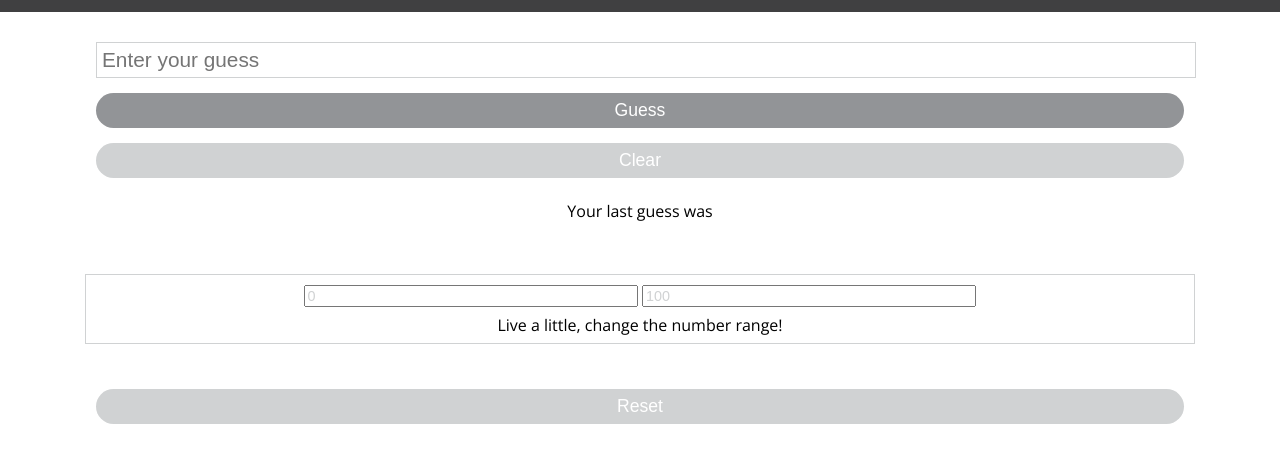
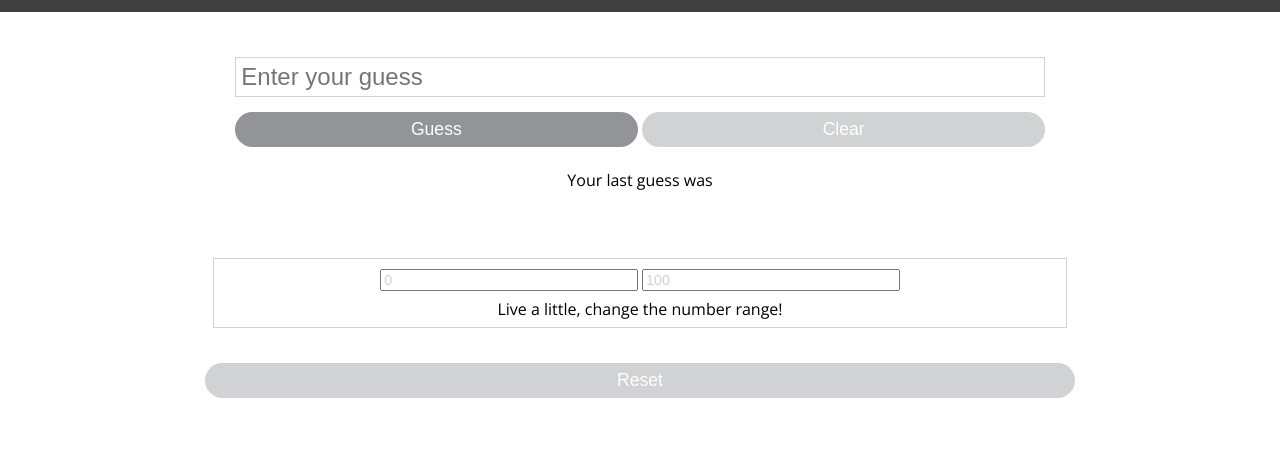
Before and after one commit to marissa27/number-guesser, a plain HTML site: page index.html in a window 1280 px wide. Shown: the part 60-522 px from the top of the page. Drawn offline with nearby package versions, Linux system fonts and the light colour scheme.

Commit message:
Do MediaQuery

```diff
--- a/index.html
+++ b/index.html
@@ -2,6 +2,7 @@
 <html>
   <head>
     <meta charset="utf-8">
+    <meta name="viewport" content="width=device-width, initial-scale=1, user-scalable=true;">
     <link rel="stylesheet" href="reset.css">
     <link rel="stylesheet" href="main.css">
     <link href="https://fonts.googleapis.com/css?family=Open+Sans:300,700" rel="stylesheet">
@@ -14,21 +15,17 @@
     <fieldset class="main">
       <input type="Number" id="user-input" placeholder="Enter your guess">
       <input type="submit" name="submitbtn" id="submit-btn" value="Guess">
-
       <input type="button" class="clear-btn" value="Clear" disabled>
       <div class="reaction">
         <p>Your last guess was</p>
         <p class="user-result"></p>
         <p class="result-text"></p>
       </div>
-
     </fieldset>
-
     <fieldset class="ranges">
       <input type="Number" class="min" value="0">
       <input type="Number" class="max" Value="100">
       <p>Live a little, change the number range!</p>
-
     </fieldset>
     <fieldset>
       <input type="button" class="reset-btn" Value="Reset" disabled>
--- a/index.js
+++ b/index.js
@@ -80,6 +80,5 @@ maxInput.addEventListener('keyup', function (){
 })
 
 function changeRange (min, max)  {
-  // console.log(min, max);
  return Math.floor(Math.random() * (max - min)) + min;
 }
--- a/main.css
+++ b/main.css
@@ -1,10 +1,3 @@
-/*Heading back/grey text: #404041
-Pink Title: #ED458B
-Grey Title: #E6E7E8
-Button Reg: #929497
-Button Disabled: #D0D2D3
-Button Hov/Big Num: #EB008B*/
-
 body {
   text-align: center;
   font-family: 'Open Sans', sans-serif;
@@ -27,12 +20,12 @@ span {
 }
 
 fieldset {
-  margin: 30px auto 0;
+  margin: 20px auto 0;
   width: 85%;
 }
 
 #user-input {
-  width: 100%;
+  width: 97%;
   font-size: 1.3em;
   font-weight: 300;
   padding: 5px;
@@ -136,6 +129,7 @@ p {
 .ranges {
   border: 1px solid #D0D2d3;
   padding: 10px;
+  width: 80%;
 }
 
 .ranges p {
@@ -190,3 +184,137 @@ margin-top: 15px;
   height: 35px;
   cursor: pointer;
 }
+/*900 width settings*/
+@media screen and (min-width: 900px) {
+    .main {
+        width: 70%;
+        margin: 45px auto;
+    }
+    #user-input {
+      width: 89%;
+      font-size: 1.5em;
+      font-weight: 300;
+      padding: 5px;
+      border: 1.5px solid #D0D2d3;
+  }
+
+    #submit-btn {
+      background-color: #929497;
+      color: white;
+      border-style: none;
+      border-radius: 20px;
+      width: 45%;
+      font-size: 1.1em;
+      font-weight: 300;
+      margin-top: 15px;
+      height: 35px;
+    }
+
+    #submit-btn:hover {
+      background-color: #EB008B;
+      color: white;
+      border-style: none;
+      border-radius: 20px;
+      width: 45%;
+      font-size: 1.1em;
+      font-weight: 300;
+      margin-top: 15px;
+      height: 35px;
+      cursor: pointer;
+    }
+
+    #submit-btn:disabled {
+      background-color: #D0D2d3;
+      color: white;
+      border-style: none;
+      border-radius: 20px;
+      width: 45%;
+      font-size: 1.1em;
+      font-weight: 300;
+      margin-top: 15px;
+      height: 35px;
+      cursor: pointer;
+    }
+
+    .clear-btn {
+      background-color: #929497;
+      color: white;
+      border-style: none;
+      border-radius: 20px;
+      width: 45%;
+      font-size: 1.1em;
+      font-weight: 300;
+      margin-top: 15px;
+      height: 35px;
+    }
+
+    .clear-btn:hover {
+      background-color: #EB008B;
+      color: white;
+      border-style: none;
+      border-radius: 20px;
+      width: 45%;
+      font-size: 1.1em;
+      font-weight: 300;
+      margin-top: 15px;
+      height: 35px;
+      cursor: pointer;
+    }
+
+    .clear-btn:disabled {
+      background-color: #D0D2d3;
+      color: white;
+      border-style: none;
+      border-radius: 20px;
+      width: 45%;
+      font-size: 1.1em;
+      font-weight: 300;
+      margin-top: 15px;
+      height: 35px;
+      cursor: pointer;
+    }
+
+    .ranges {
+      border: 1px solid #D0D2d3;
+      padding: 10px;
+      width: 65%;
+    }
+
+    .reset-btn {
+      background-color: #929497;
+      color: white;
+      border-style: none;
+      border-radius: 20px;
+      width: 80%;
+      font-size: 1.1em;
+      font-weight: 300;
+      margin-top: 15px;
+      height: 35px;
+    }
+
+    .reset-btn:hover {
+      background-color: #EB008B;
+      color: white;
+      border-style: none;
+      border-radius: 20px;
+      width: 80%;
+      font-size: 1.1em;
+      font-weight: 300;
+      margin-top: 15px;
+      height: 35px;
+      cursor: pointer;
+    }
+
+    .reset-btn:disabled {
+      background-color: #D0D2d3;
+      color: white;
+      border-style: none;
+      border-radius: 20px;
+      width: 80%;
+      font-size: 1.1em;
+      font-weight: 300;
+      margin-top: 15px;
+      height: 35px;
+      cursor: pointer;
+    }
+}
```
Lines whose indentation alone changed are shown as unchanged.
